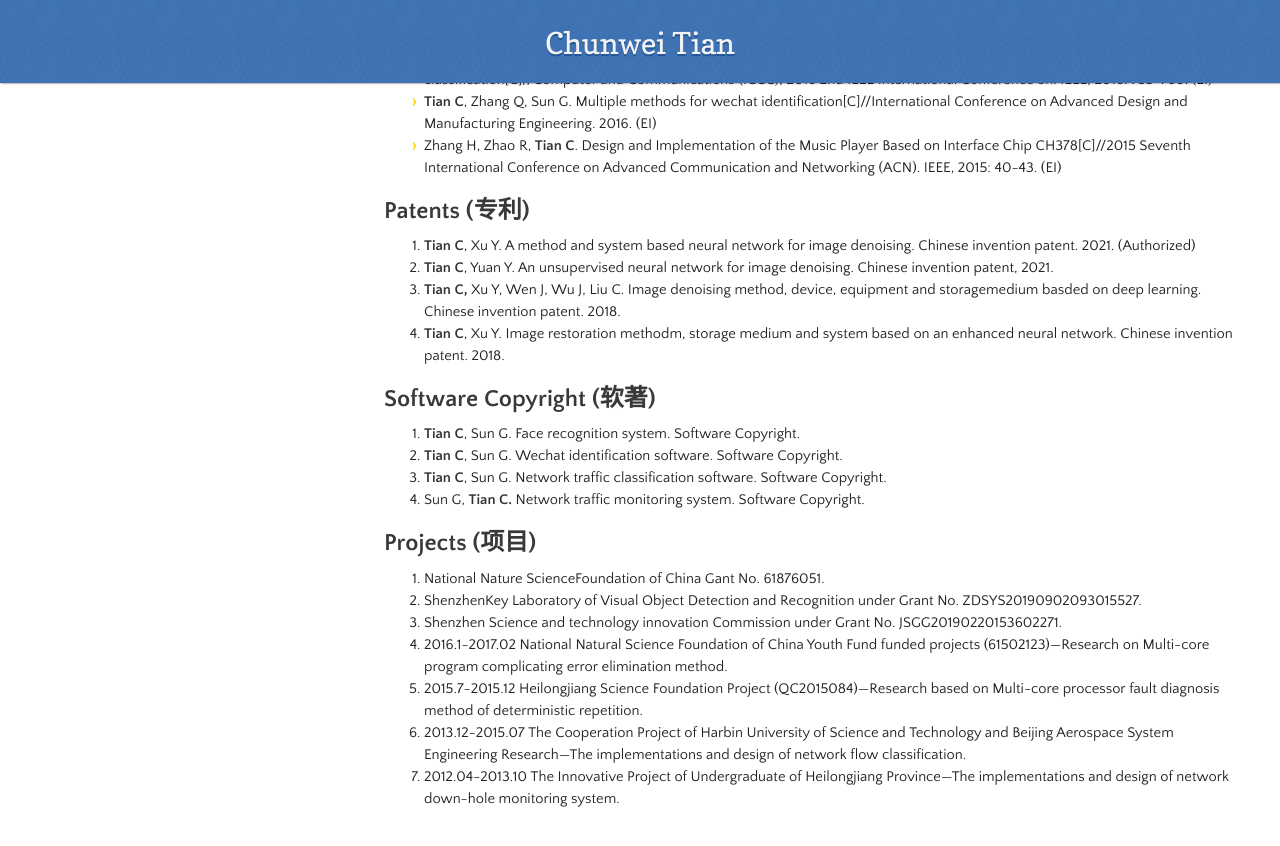
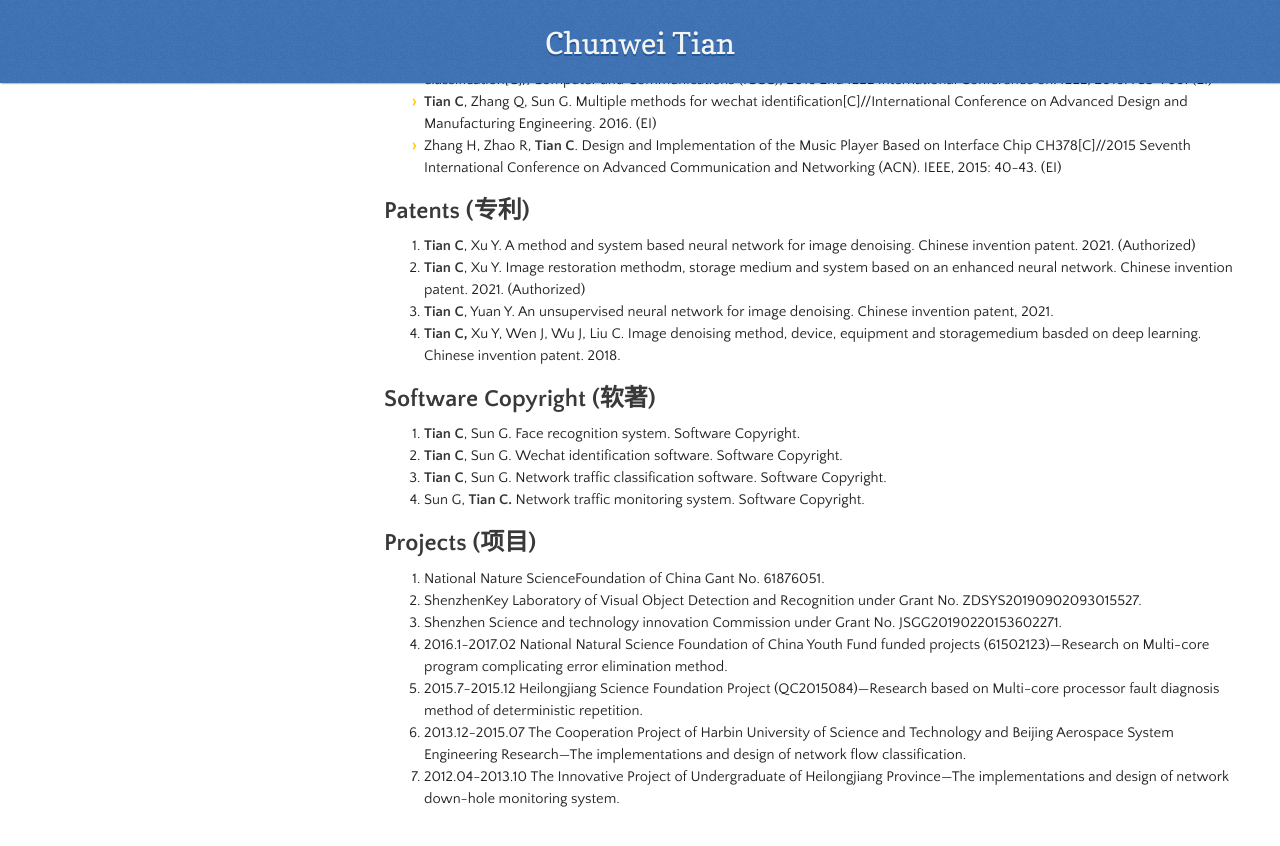
Before and after one commit to hellloxiaotian/hellloxiaotian.github.io, a Jekyll site: the page built from publication.md, in a window 1280 px wide and 900 px high, scrolled down 2278 px. Shown: the top 846 px of the window. Built offline with Jekyll 4.4.1, drawn with Linux system fonts in a browser that asks for light colours; nearby versions of some CDN libraries; our own code applies the rules of GitHub Pages for plain Markdown files; the repository's description, which GitHub fills in, is left out.

Commit message:
Update publication.md

```diff
--- a/publication.md
+++ b/publication.md
@@ -52,9 +52,10 @@
 ## Patents (专利)
 
 1. **Tian C**, Xu Y. A method and system based neural network for image denoising. Chinese invention patent. 2021. (Authorized)
-2. **Tian C**, Yuan Y. An unsupervised neural network for image denoising. Chinese invention patent, 2021.
-3.  **Tian C,** Xu Y,  Wen J, Wu J, Liu C. Image denoising method, device, equipment and storagemedium basded on deep learning. Chinese invention patent. 2018.
-4.  **Tian C**, Xu Y. Image restoration methodm, storage medium and system based on an enhanced neural network. Chinese invention patent. 2018.
+2. **Tian C**, Xu Y. Image restoration methodm, storage medium and system based on an enhanced neural network. Chinese invention patent. 2021.  (Authorized)
+3. **Tian C**, Yuan Y. An unsupervised neural network for image denoising. Chinese invention patent, 2021.
+4. **Tian C,** Xu Y,  Wen J, Wu J, Liu C. Image denoising method, device, equipment and storagemedium basded on deep learning. Chinese invention patent. 2018.
+
 
 
 ## Software Copyright (软著)
```
